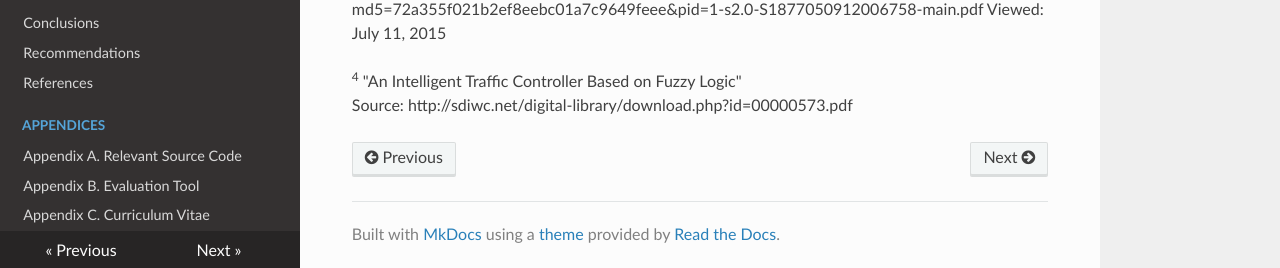
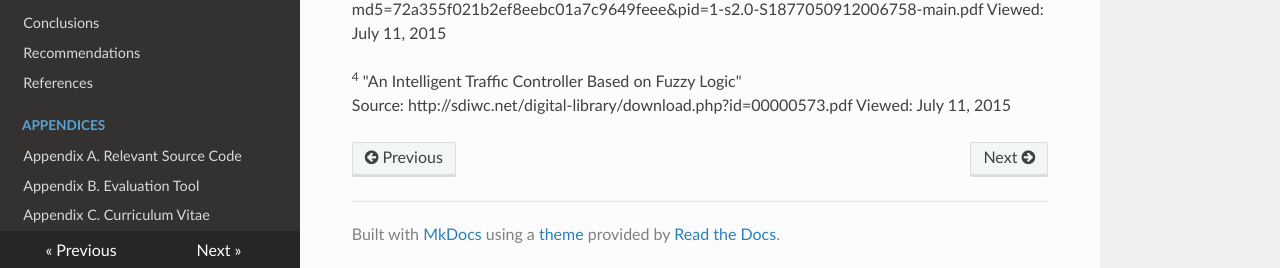
Before and after one commit to mikhailejohnapale/argomada-fuzz-track-doc, an MkDocs documentation site: the page built from docs/chapter2/review-of-related-literature.md, in a window 1280 px wide and 900 px high, scrolled down 1023 px. Shown: the part 629-897 px from the top of the window. Built offline with MkDocs 1.6.1, drawn with Linux system fonts in a browser that asks for light colours; nearby versions of some CDN libraries; old or Windows-style settings are respelled for this version of MkDocs.

Commit message:
4th source viewed data

```diff
--- a/docs/chapter2/review-of-related-literature.md
+++ b/docs/chapter2/review-of-related-literature.md
@@ -61,4 +61,4 @@ Source: http://opencv.org/about.html Viewed: July 7, 2015
 Source: http://www.sciencedirect.com/science/article/pii/S1877050912006758/pdf?md5=72a355f021b2ef8eebc01a7c9649feee&pid=1-s2.0-S1877050912006758-main.pdf Viewed: July 11, 2015
 
 <sup>4</sup> "An Intelligent Traffic Controller Based on Fuzzy Logic"
-Source: http://sdiwc.net/digital-library/download.php?id=00000573.pdf
+Source: http://sdiwc.net/digital-library/download.php?id=00000573.pdf  Viewed: July 11, 2015
```
